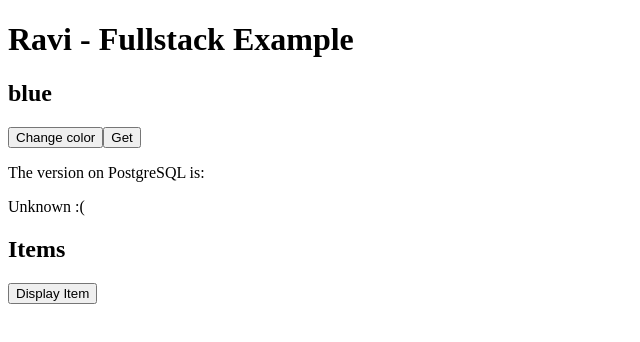
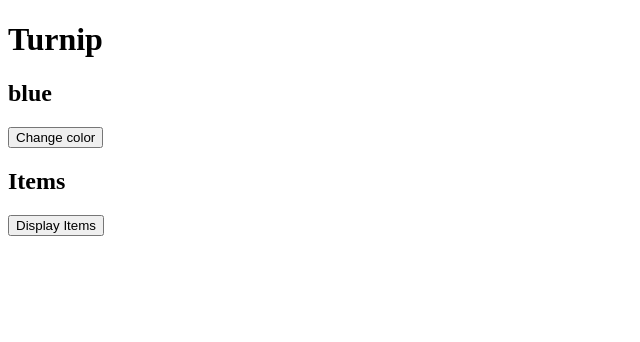
Before and after one commit to jadeleafmoon/turnip-app, a React (Create React App) app: page / in a window 1280 px wide. Shown: the top 342 px of the page, without its empty margins (0-640 px from the left). Built offline with nearby package versions, Linux system fonts and the light colour scheme.

Commit message:
feat: remove server test button

```diff
--- a/src/App.js
+++ b/src/App.js
@@ -38,16 +38,12 @@ function App() {
 	// Render
 	return (
 		<div>
-			<h1>Ravi - Fullstack Example</h1>
+			<h1>Turnip</h1>
 			<h2>{color}</h2>
 			<button onClick={handleButtonClick}>Change color</button>
-			<button onClick={handleGetClick}>Get</button>
-
-			<p>The version on PostgreSQL is:</p>
-			<p>{version}</p>
 
 			<h2>Items</h2>
-			<button onClick={handleDisplayItemsClick}>Display Item</button>
+			<button onClick={handleDisplayItemsClick}>Display Items</button>
 			<section>
 				{items.map((item) => {
 					return <div key={uuidv4()}>{item.name}</div>;
```
Also changed, not shown: src/App.css (added).
